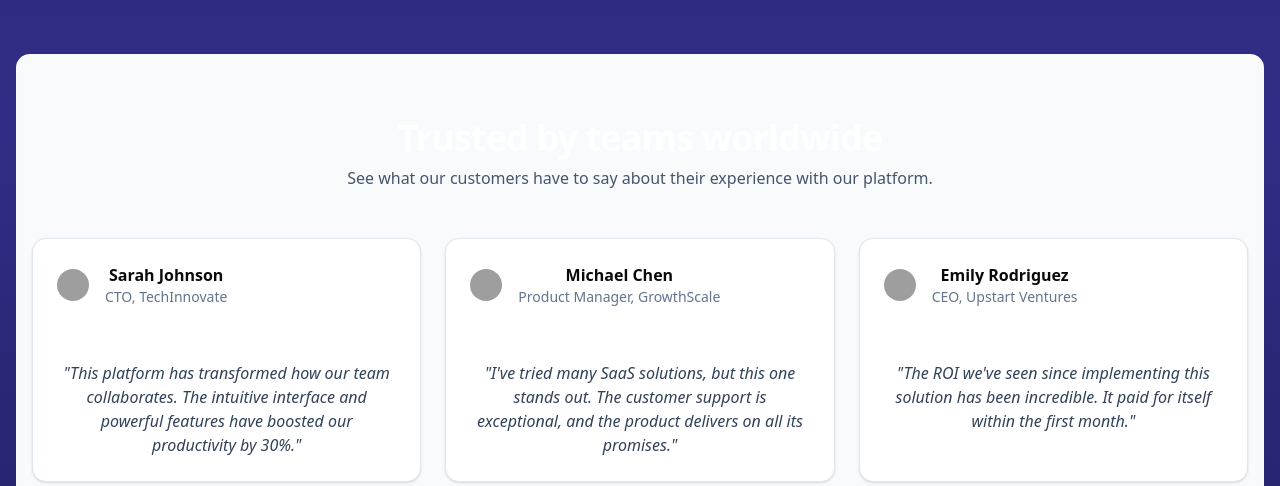
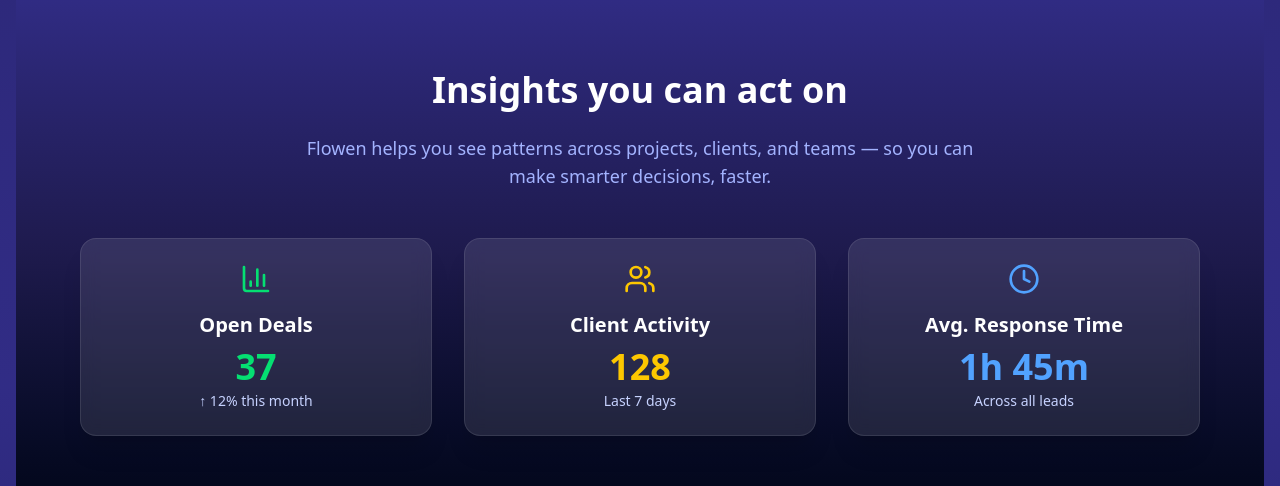
Before and after one commit to Industrinat/flowen-landing, a Next.js app: page / in a window 1280 px wide. Shown: the part 1937-2423 px from the top of the page. Built offline with nearby package versions, Linux system fonts and the light colour scheme; grey boxes are pictures that could not be loaded.

Commit message:
Added BI Chartr

```diff
--- a/app/page.tsx
+++ b/app/page.tsx
@@ -2,6 +2,7 @@ import React from "react";
 import HowItWorks from '../components/HowItWorks';
 import Testimonials from '../components/Testimonials';
 import styles from './page.module.css';
+import { BarChart3, Users, Clock } from 'lucide-react';
 
 export default function Home() {
   return (
@@ -50,12 +51,50 @@ export default function Home() {
           </div>
         </section>
 
+        {/* Dashboard Preview */}
+        <section className="w-full py-20 bg-gradient-to-b from-indigo-900 via-indigo-950 to-slate-950 text-white">
+          <div className="max-w-6xl mx-auto px-4 text-center">
+            <h2 className="text-3xl md:text-4xl font-bold mb-6">
+              Insights you can act on
+            </h2>
+            <p className="text-lg text-indigo-300 mb-12 max-w-2xl mx-auto">
+              Flowen helps you see patterns across projects, clients, and teams — so you can make smarter decisions, faster.
+            </p>
+            <div className="grid grid-cols-1 md:grid-cols-3 gap-8">
+              <div className="bg-white/10 backdrop-blur rounded-2xl p-6 shadow-xl border border-white/10">
+                <div className="flex items-center justify-center mb-4">
+                  <BarChart3 className="w-8 h-8 text-green-400" />
+                </div>
+                <h3 className="text-xl font-semibold mb-2">Open Deals</h3>
+                <p className="text-4xl font-bold text-green-400 mb-1">37</p>
+                <p className="text-sm text-indigo-200">↑ 12% this month</p>
+              </div>
+              <div className="bg-white/10 backdrop-blur rounded-2xl p-6 shadow-xl border border-white/10">
+                <div className="flex items-center justify-center mb-4">
+                  <Users className="w-8 h-8 text-yellow-400" />
+                </div>
+                <h3 className="text-xl font-semibold mb-2">Client Activity</h3>
+                <p className="text-4xl font-bold text-yellow-400 mb-1">128</p>
+                <p className="text-sm text-indigo-200">Last 7 days</p>
+              </div>
+              <div className="bg-white/10 backdrop-blur rounded-2xl p-6 shadow-xl border border-white/10">
+                <div className="flex items-center justify-center mb-4">
+                  <Clock className="w-8 h-8 text-blue-400" />
+                </div>
+                <h3 className="text-xl font-semibold mb-2">Avg. Response Time</h3>
+                <p className="text-4xl font-bold text-blue-400 mb-1">1h 45m</p>
+                <p className="text-sm text-indigo-200">Across all leads</p>
+              </div>
+            </div>
+          </div>
+        </section>
+
         {/* Testimonials */}
         <div className="mt-16 w-full flex justify-center">
           <Testimonials />
         </div>
 
-        {/* Flowen Talks: Videopoddsektion */}
+        {/* Flowen Talks */}
         <section className="w-full py-16 bg-gradient-to-b from-slate-950 via-indigo-950 to-indigo-900 text-white">
           <div className="max-w-4xl mx-auto px-4 text-center">
             <h2 className="text-3xl md:text-4xl font-bold mb-4">🎙 Flowen Talks</h2>
@@ -111,6 +150,18 @@ export default function Home() {
                   className="mt-1 w-full border px-3 py-2 rounded focus:outline-none focus:ring"
                 ></textarea>
               </label>
+              <label className="block mb-4 text-left">
+                <input
+                  type="checkbox"
+                  name="gdpr_consent"
+                  required
+                  className="mr-2"
+                />
+                <span className="text-sm">
+                  I agree that my personal data will be processed solely for the purpose of contacting me about Flowen. Read our
+                  <a href="/privacy-policy" className="underline text-indigo-600 hover:text-indigo-400 ml-1">privacy policy</a>.
+                </span>
+              </label>
               <button
                 type="submit"
                 className="w-full bg-black text-white py-2 rounded hover:bg-gray-800 transition"
@@ -118,12 +169,6 @@ export default function Home() {
                 Send
               </button>
             </form>
-
-            {/* GDPR-info */}
-            <p className="text-xs text-gray-300 mt-4 text-center px-2">
-              By submitting this form, you agree that we process your personal data solely for contacting you about Flowen. We will email you no more than once per month. Your data will not be stored or used for any other purpose. If you become a customer, relevant laws such as bookkeeping legislation may apply.
-              <a href="/privacy-policy" className="underline text-indigo-300 ml-1 hover:text-indigo-100">Read more</a>.
-            </p>
           </div>
 
           {/* Surfvideo */}
```
